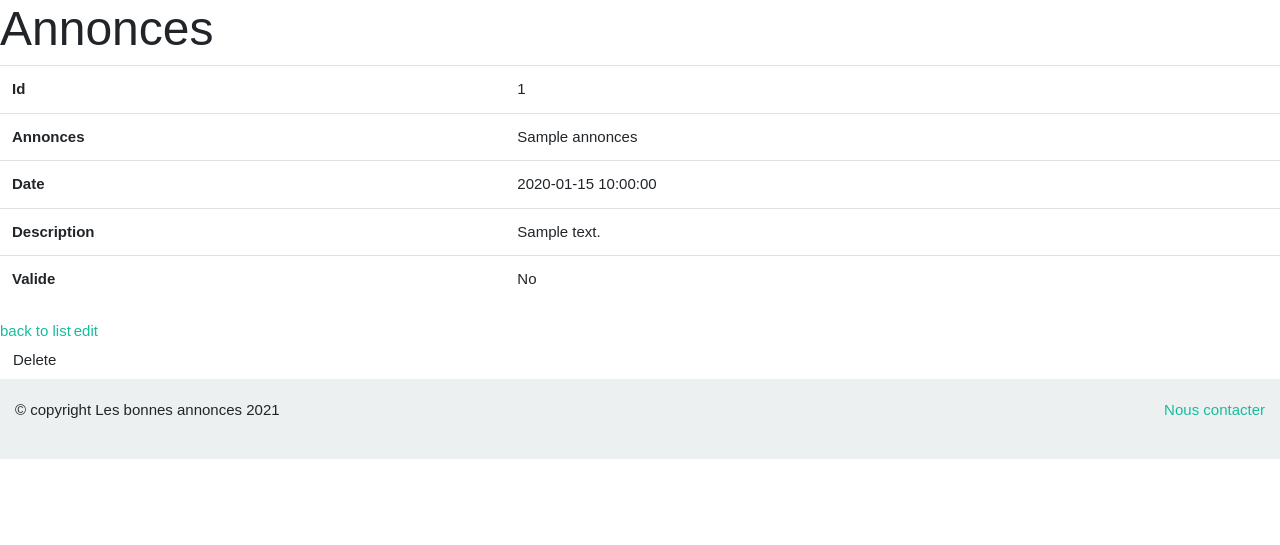
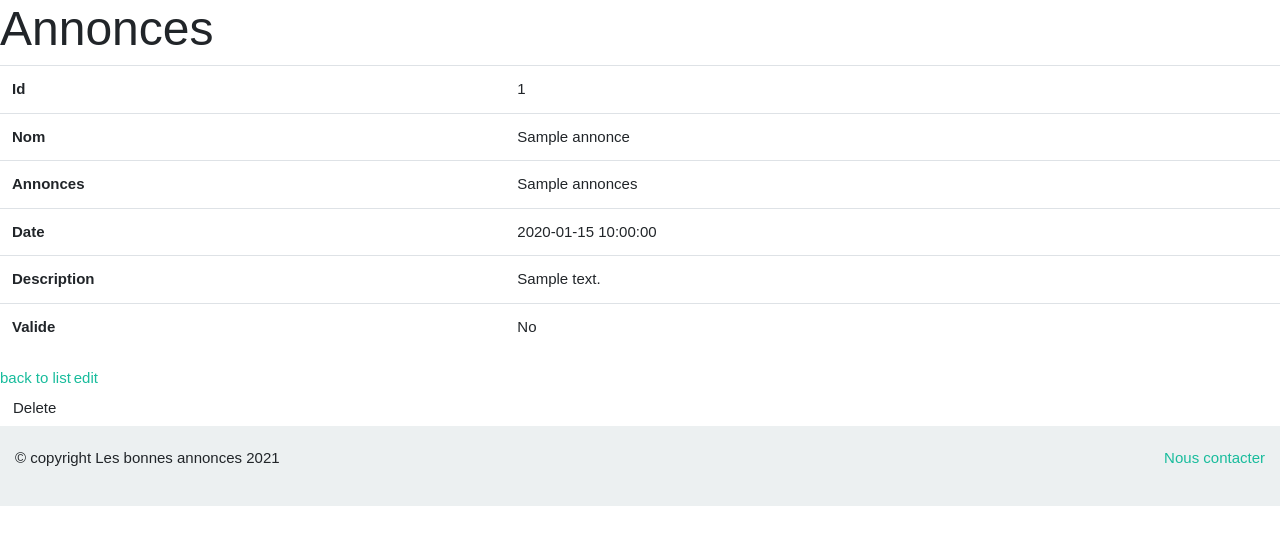
Before and after one commit to Tau37/AnnonceBenevole, a Symfony app: template templates/annonces/show.html.twig in a window 1280 px wide. Shown: the part 71-616 px from the top of the page. Run offline with Twig, Linux system fonts and the light colour scheme; the template is opened without the code that fills it: most values are stand-ins (such as "Sample title", 1, 10 or a date in 2020); some libraries are stand-ins or nearby versions.

Commit message:
Ajout des noms des users dans les annonces et dans le CRUD annonces

```diff
--- a/templates/annonces/annonces.html.twig
+++ b/templates/annonces/annonces.html.twig
@@ -24,11 +24,14 @@
 <section id="annonces">
 {% for item in annonces %}
 
-
+    {# <pre>
+		{{ dump(item.linkAnnonce.prenom) }}
+	</pre> #}
 	<div class="card card-centrer">
 		<img class="card-img-top" src="#" alt="#">
 		<div class="card-body">
 			<h5 class="card-title">{{ item.annonces }}</h5>
+			<p class="card-title">De : {{ item.linkAnnonce.prenom }}</p>
 			<p class="card-text">posté le : {{ item.date ? item.date|date('Y-m-d à H') : '' }} heures </p>
 			<p class="card-text">{{ item.description }}</p>
 
--- a/templates/annonces/index.html.twig
+++ b/templates/annonces/index.html.twig
@@ -10,6 +10,7 @@
 		<thead>
 			<tr>
 				<th>Id</th>
+				<th>Nom</th>
 				<th>Annonces</th>
 				<th>Date</th>
 				<th>Description</th>
@@ -22,6 +23,7 @@
 			{% for annonce in annonces %}
 				<tr>
 					<td>{{ annonce.id }}</td>
+					<td>{{ annonce.LinkAnnonce.prenom }}</td>
 					<td>{{ annonce.annonces }}</td>
 					<td>{{ annonce.date ? annonce.date|date('Y-m-d H:i:s') : '' }}</td>
 					<td>{{ annonce.description }}</td>
--- a/templates/annonces/show.html.twig
+++ b/templates/annonces/show.html.twig
@@ -11,6 +11,10 @@
                 <th>Id</th>
                 <td>{{ annonce.id }}</td>
             </tr>
+            <tr>
+                <th>Nom</th>
+                <td>{{ annonce.Nom }}</td>
+                </tr>
             <tr>
                 <th>Annonces</th>
                 <td>{{ annonce.annonces }}</td>
```
